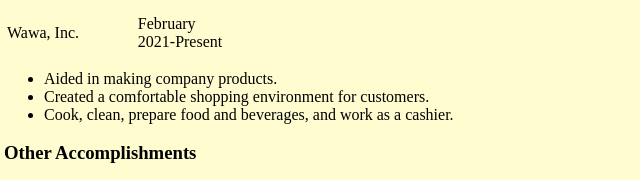
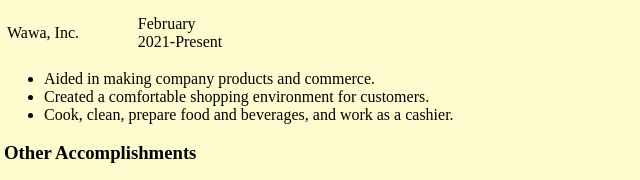
Before and after one commit to steigowe000/steigowe000.github.io, a plain HTML site: page HTML/Resume.html in a window 1280 px wide. Shown: the part 737-917 px from the top of the page, 4-644 px from the left. Drawn offline with Linux system fonts and the light colour scheme.

Commit message:
Resume.html

```diff
--- a/HTML/Resume.html
+++ b/HTML/Resume.html
@@ -37,7 +37,7 @@
         </tr>
       </table>
       <ul>
-        <li>Aided in making company products.</li>
+        <li>Aided in making company products and commerce.</li>
         <li>Created a comfortable shopping environment for customers.</li>
         <li>Cook, clean, prepare food and beverages, and work as a cashier.</li>
       </ul>
```
